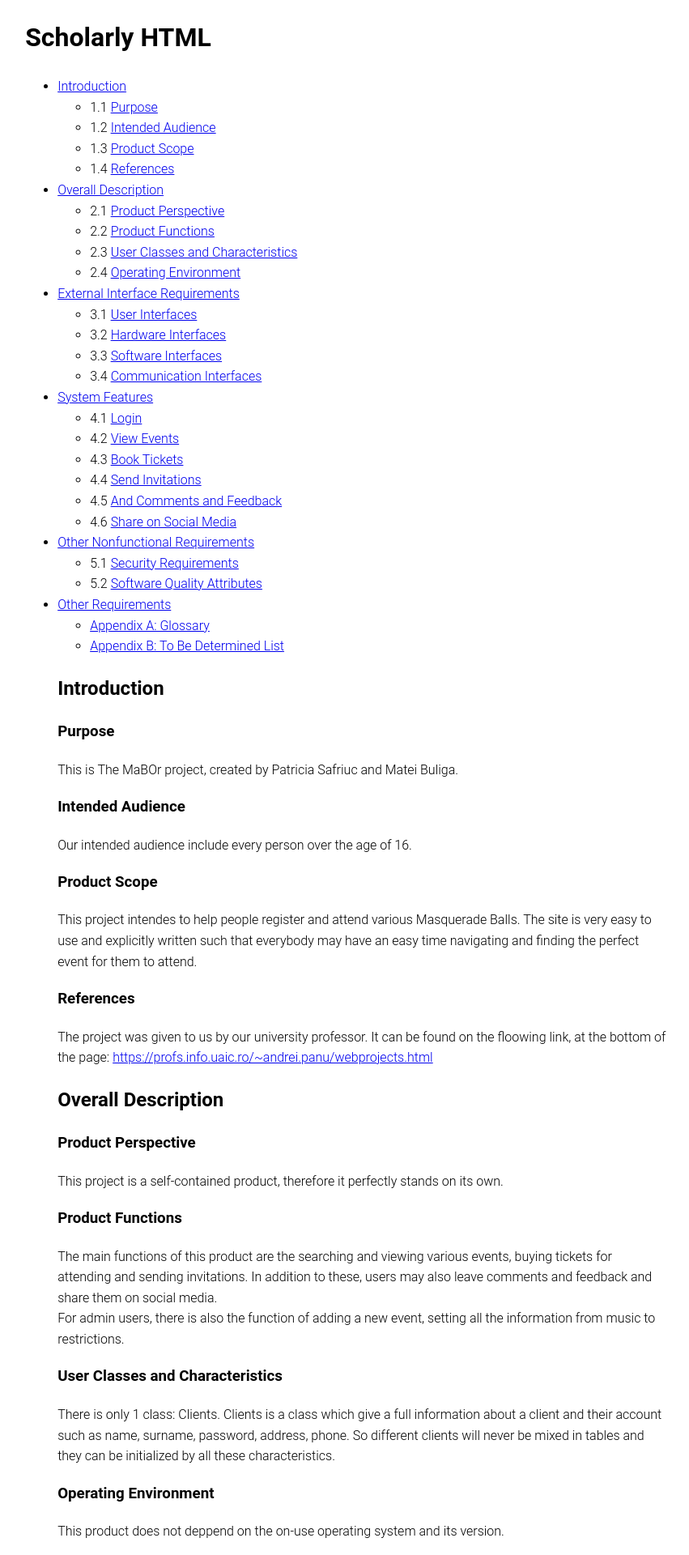
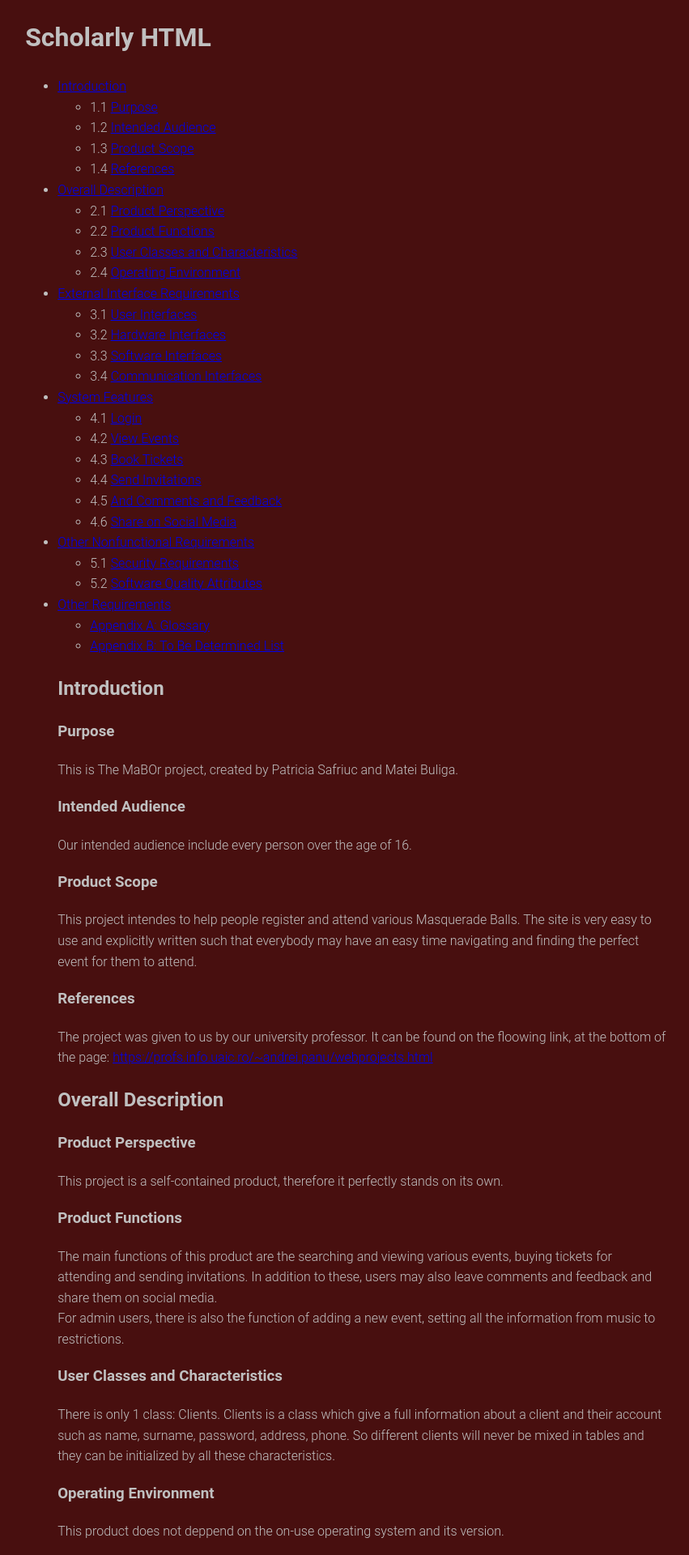
Before and after one commit to BuligaMateiCiprian/MaBOr, a PHP site: page /scholar.html in a window 1280 px wide. Shown: the top 1920 px of the page at 81% size, without its empty margins (212-1063 px from the left). Run offline with PHP 8.4, Linux system fonts and the light colour scheme.

Commit message:
Update scholar.css

```diff
--- a/scholar.css
+++ b/scholar.css
@@ -4,4 +4,6 @@ body {
     line-height: 1.6;
     font-weight: 300;
     font-family: "Roboto", sans-serif;
+    background-color: rgb(72, 15, 15);
+    color: silver;
   }
```
